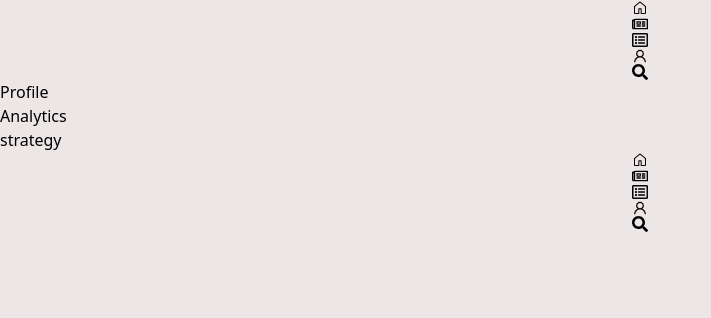
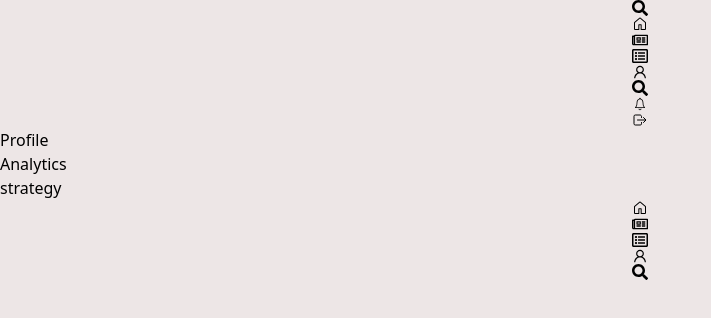
Before and after one commit to Mohammed-Aman-Mev/Dshboard, a React (Vite) app: page / in a window 1280 px wide. Shown: the top 318 px of the page, without its empty margins (0-711 px from the left). Built offline with nearby package versions, Linux system fonts and the light colour scheme.

Commit message:
Prograess

```diff
--- a/src/App.jsx
+++ b/src/App.jsx
@@ -1,11 +1,15 @@
 import React from "react";
 import { BrowserRouter, Route, Routes } from "react-router-dom";
 import { Home, ListU, News, Search, UserProfile } from "./Pages/index";
-import { SideNav } from "./components";
+import { Aside, Footer, SideNav } from "./components";
 
 const App = () => {
   return (
     <BrowserRouter>
+      <div className="flex">
+        <div className="hidden sm:flex">
+          <Aside />
+        </div>
         <Routes>
           <Route path="/" element={<Home />} />
           <Route path="/search" element={<Search />} />
@@ -13,12 +17,8 @@ const App = () => {
           <Route path="/news" element={<News />} />
           <Route path="/listu" element={<ListU />} />
         </Routes>
-      <div
-        className="
-      sm:hidden sticky bottom-0"
-      >
-        <SideNav />
       </div>
+      <Footer />
     </BrowserRouter>
   );
 };
--- a/src/Pages/Home.jsx
+++ b/src/Pages/Home.jsx
@@ -4,10 +4,7 @@ import { Analytics, Profile, SideNav, Strategy } from "../components/index";
 const Home = () => {
   return (
     <div className="rounded-3xl bg-white w-full flex flex-col-reverse sm:flex-row sm:h-[100vh]">
-      <div className="hidden sm:flex">
-        <SideNav />
-      </div>
-      <div className="sm:flex w-full sm:h-full">
+      <div className="sm:flex-col md:flex md:flex-row w-full sm:h-full rounded-r-3xl">
         <Profile />
         <Analytics />
         <Strategy />
--- /dev/null
+++ b/src/components/Aside.jsx
@@ -0,0 +1,59 @@
+import React from "react";
+import SideNav from "./SideNav";
+import { IoLogOutOutline } from "react-icons/io5";
+import { IoIosNotificationsOutline } from "react-icons/io";
+
+import { FaSearch } from "react-icons/fa";
+import { NavLink } from "react-router-dom";
+
+const Aside = () => {
+  const act = "bg-[#2718ff] text-white";
+  const disAct = "bg-white text-gray-400";
+  return (
+    <div className="hidden h-[100vh] bg-white sm:flex flex-col items-center justify-between py-5 rounded-l-3xl">
+      <div className="h-[50%] flex flex-col items-center justify-between">
+        <div className="h-[80px] flex flex-col items-center justify-between">
+          <div
+            className="bg-no-repeat bg-center bg-contain sm:w-[30px] sm:h-[30px]"
+            id="logo"
+          ></div>
+          <NavLink
+            to={"/search"}
+            className={({ isActive, isPending }) =>
+              isActive
+                ? `${act} w-[45px] sm:w-[30px] sm:h-[30px] h-[45px] cc1 rounded-md`
+                : `${disAct} sm:w-[30px] sm:h-[30px] w-[45px] h-[45px] cc1 rounded-md`
+            }
+          >
+            <FaSearch className="text-lg" />
+          </NavLink>
+        </div>
+        <SideNav />
+      </div>
+      <div className="h-[90px] flex flex-col items-center justify-between">
+        <NavLink
+          to={"/noti"}
+          className={({ isActive, isPending }) =>
+            isActive
+              ? `${act} w-[45px] sm:w-[30px] sm:h-[30px] h-[45px] cc1 rounded-md`
+              : `${disAct} sm:w-[30px] sm:h-[30px] w-[45px] h-[45px] cc1 rounded-md`
+          }
+        >
+          <IoIosNotificationsOutline className="text-2xl" />
+        </NavLink>
+        <NavLink
+          to={"/chacha"}
+          className={({ isActive, isPending }) =>
+            isActive
+              ? `${act} w-[45px] sm:w-[30px] sm:h-[30px] h-[45px] cc1 rounded-md`
+              : `${disAct} sm:w-[30px] sm:h-[30px] w-[45px] h-[45px] cc1 rounded-md`
+          }
+        >
+          <IoLogOutOutline className="text-2xl" />
+        </NavLink>
+      </div>
+    </div>
+  );
+};
+
+export default Aside;
--- /dev/null
+++ b/src/components/Footer.jsx
@@ -0,0 +1,12 @@
+import React from "react";
+import SideNav from "./SideNav";
+
+const Footer = () => {
+  return (
+    <div className="sm:hidden w-full fixed bottom-0">
+      <SideNav />
+    </div>
+  );
+};
+
+export default Footer;
--- a/src/components/SideNav.jsx
+++ b/src/components/SideNav.jsx
@@ -1,9 +1,10 @@
 import React from "react";
 import { GoHome } from "react-icons/go";
 import { AiOutlineUser } from "react-icons/ai";
+import { FaRegNewspaper } from "react-icons/fa";
 import { FaRegListAlt } from "react-icons/fa";
+
 import { FaSearch } from "react-icons/fa";
-import { FaRegNewspaper } from "react-icons/fa";
 import { NavLink } from "react-router-dom";
 
 const SideNav = () => {
@@ -29,19 +30,17 @@ const SideNav = () => {
     },
   ];
 
-
-
   return (
     <>
-      <div className="bg-white sticky bottom-0 rounded-b-3xl px-[24px] sm:px-[12px] py-[24px] w-full flex sm:flex-col justify-between items-center sm:w-[10%] mx-auto sm:h-[35%]">
+      <div className="bg-white rounded-b-3xl px-[24px] sm:px-[12px] py-[24px] w-full flex sm:flex-col justify-between items-center sm:w-full mx-auto sm:h-[75%]">
         {arr.map((item, j) => {
           return (
             <NavLink
               to={item.path}
               className={({ isActive, isPending }) =>
                 isActive
-                  ? `${act} w-[45px] sm:w-[25px] sm:h-[25px] h-[45px] cc1 rounded-md`
-                  : `${disAct} sm:w-[25px] sm:h-[25px] w-[45px] h-[45px] cc1 rounded-md`
+                  ? `${act} w-[45px] sm:w-[30px] sm:h-[30px] h-[45px] cc1 rounded-md`
+                  : `${disAct} sm:w-[30px] sm:h-[30px] w-[45px] h-[45px] cc1 rounded-md`
               }
               key={j}
             >
--- a/src/components/Strategy.jsx
+++ b/src/components/Strategy.jsx
@@ -1,7 +1,7 @@
 import React from "react";
 
 const Strategy = () => {
-  return <div className="w-full h-[400px] sm:h-full bg-purple-300">strategy</div>;
+  return <div className="w-full h-[400px] sm:h-full bg-purple-300 rounded-r-3xl">strategy</div>;
 };
 
 export default Strategy;
--- a/src/components/index.js
+++ b/src/components/index.js
@@ -1,7 +1,9 @@
 import Analytics from "./Analytics";
+import Aside from "./Aside";
+import Footer from "./Footer";
 import Profile from "./Profile";
 import Section from "./Section";
 import SideNav from "./SideNav";
 import Strategy from "./Strategy";
 
-export { Analytics, Profile, Section, SideNav, Strategy };
+export { Analytics, Profile, Section, SideNav, Strategy, Footer, Aside };
```
Also changed, not shown: src/index.css. Lines whose indentation alone changed are shown as unchanged.
